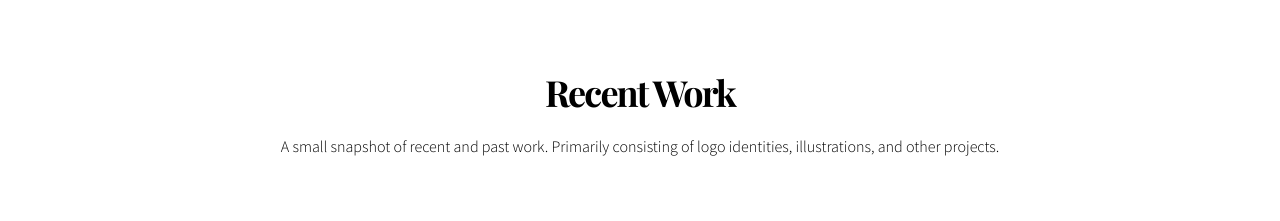
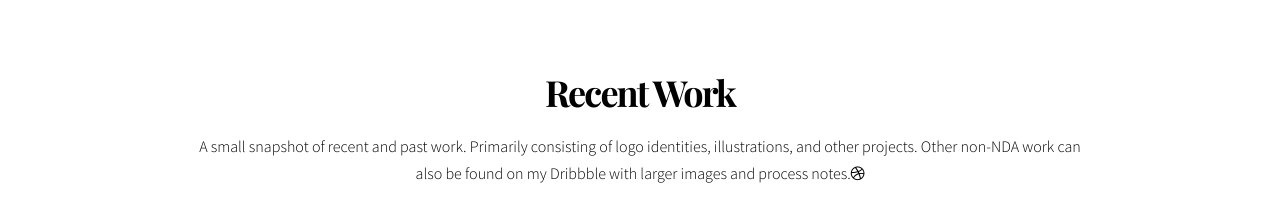
Before and after one commit to LauraDutra/lauradutra.github.io, a plain HTML site: page index.html in a window 1280 px wide. Shown: the part 1820-2041 px from the top of the page. Drawn offline with nearby package versions, Linux system fonts and the light colour scheme.

Commit message:
section arrangement

```diff
--- a/index.html
+++ b/index.html
@@ -97,7 +97,8 @@
 					<section class="wrapper style1 align-center"id="first">
 						<div class="inner">
 							<h2>Recent Work</h2>
-							<p>A small snapshot of recent and past work. Primarily consisting of logo identities, illustrations, and other projects.</p>
+							<p>A small snapshot of recent and past work. Primarily consisting of logo identities, illustrations, and other projects. Other non-NDA work can also be found on my Dribbble with larger images and process notes.<a href="https://dribbble.com/thelauradutra" class="icon style1 fa fa-dribbble"></a></p>
+
 						</div>
 
 						<!-- Gallery -->
```
